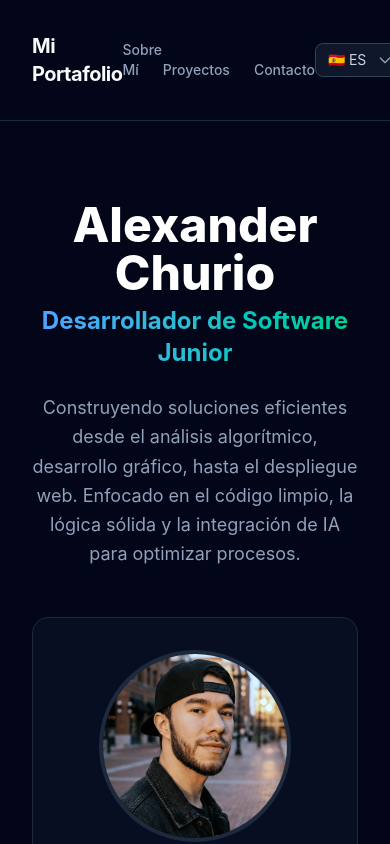
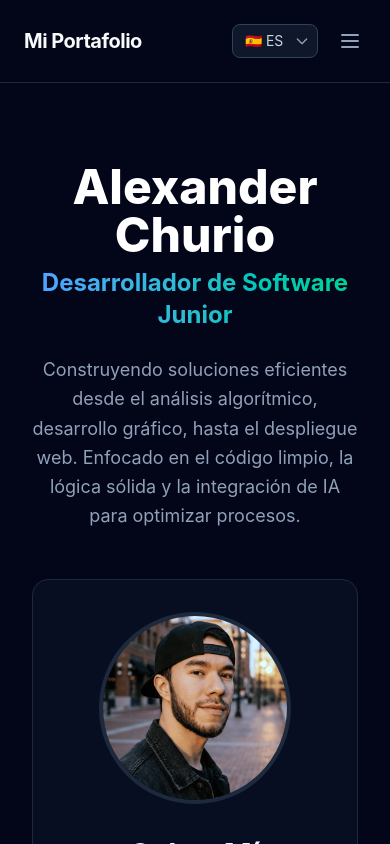
Before and after one commit to AleexCh08/mi-portafolio, a React (Vite) app: page / in a window 390 px wide. Shown: the top 844 px of the page. Built offline with nearby package versions, Linux system fonts and the light colour scheme.

Commit message:
Barra de nav

```diff
--- a/src/components/Header.jsx
+++ b/src/components/Header.jsx
@@ -1,20 +1,24 @@
+import { useState } from "react";
 import { useLanguage } from "../context/LanguageContext";
 
 export function Header() {
   const { language, setLanguage, t } = useLanguage();
+  const [isMenuOpen, setIsMenuOpen] = useState(false);
 
   return (
-    <header className="p-8 border-b border-slate-800 flex justify-between items-center max-w-5xl mx-auto">
+    <header className="p-6 md:p-8 border-b border-slate-800 max-w-5xl mx-auto">
+      <div className="flex justify-between items-center">
         <a href="#">
-        <h1 className="text-xl font-bold tracking-tight">Mi Portafolio</h1>
+          <h1 className="text-xl font-bold tracking-tight">{t('header_title')}</h1>
         </a>
 
-      <nav className="space-x-6 text-sm font-medium text-slate-400">
+        <nav className="hidden md:flex space-x-6 text-sm font-medium text-slate-400">
           <a href="#sobre-mi" className="hover:text-white transition-colors">{t('nav_about')}</a>
           <a href="#proyectos" className="hover:text-white transition-colors">{t('nav_projects')}</a>
           <a href="#contacto" className="hover:text-white transition-colors">{t('nav_contact')}</a>
         </nav>
 
+        <div className="flex items-center gap-4">
           <div className="relative">
             <select
               value={language}
@@ -28,6 +32,30 @@ export function Header() {
               <svg className="w-4 h-4" fill="none" stroke="currentColor" viewBox="0 0 24 24"><path strokeLinecap="round" strokeLinejoin="round" strokeWidth="2" d="M19 9l-7 7-7-7"></path></svg>
             </div>
           </div>
+
+          <button
+            onClick={() => setIsMenuOpen(!isMenuOpen)}
+            className="md:hidden text-slate-400 hover:text-white p-1"
+            aria-label="Alternar menú"
+          >
+            <svg xmlns="http://www.w3.org/2000/svg" width="24" height="24" fill="none" viewBox="0 0 24 24" stroke="currentColor">
+              {isMenuOpen ? (
+                <path strokeLinecap="round" strokeLinejoin="round" strokeWidth={2} d="M6 18L18 6M6 6l12 12" />
+              ) : (
+                <path strokeLinecap="round" strokeLinejoin="round" strokeWidth={2} d="M4 6h16M4 12h16M4 18h16" />
+              )}
+            </svg>
+          </button>
+        </div>
+      </div>
+
+      {isMenuOpen && (
+        <nav className="md:hidden flex flex-col space-y-4 pt-6 pb-2 mt-4 border-t border-slate-800 text-sm font-medium text-slate-400">
+          <a href="#sobre-mi" onClick={() => setIsMenuOpen(false)} className="hover:text-white transition-colors block">{t('nav_about')}</a>
+          <a href="#proyectos" onClick={() => setIsMenuOpen(false)} className="hover:text-white transition-colors block">{t('nav_projects')}</a>
+          <a href="#contacto" onClick={() => setIsMenuOpen(false)} className="hover:text-white transition-colors block">{t('nav_contact')}</a>
+        </nav>
+      )}
     </header>
   );
 }
--- a/src/translations.js
+++ b/src/translations.js
@@ -1,6 +1,7 @@
 export const translations = {
   es: {
     // Header & Navegación
+    header_title: "Mi Portafolio",
     nav_about: "Sobre Mí",
     nav_projects: "Proyectos",
     nav_contact: "Contacto",
@@ -58,6 +59,7 @@ export const translations = {
 
   en: {
     // Header & Navigation
+    header_title: "My Portfolio",
     nav_about: "About Me",
     nav_projects: "Projects",
     nav_contact: "Contact",
```
Lines whose indentation alone changed are shown as unchanged.
